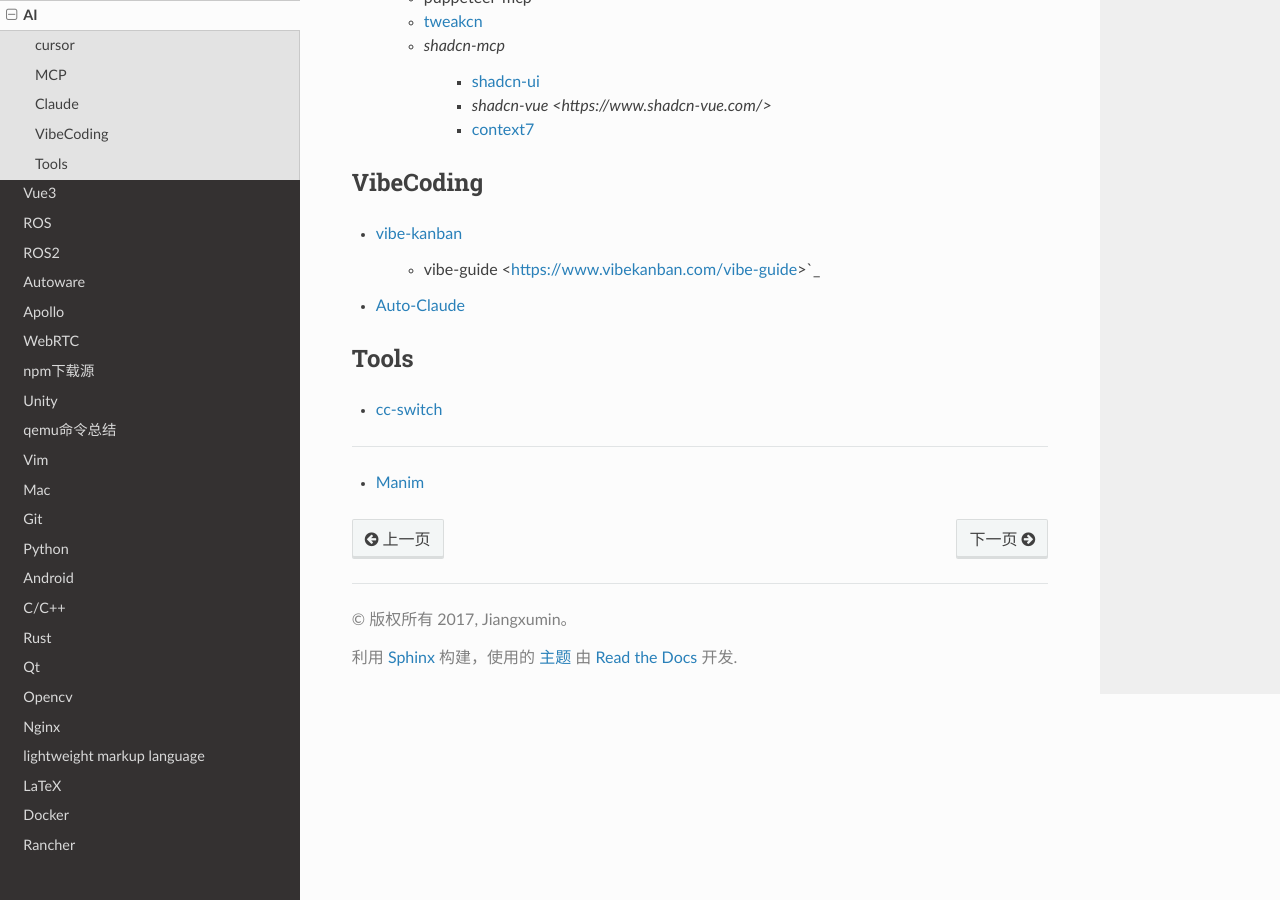
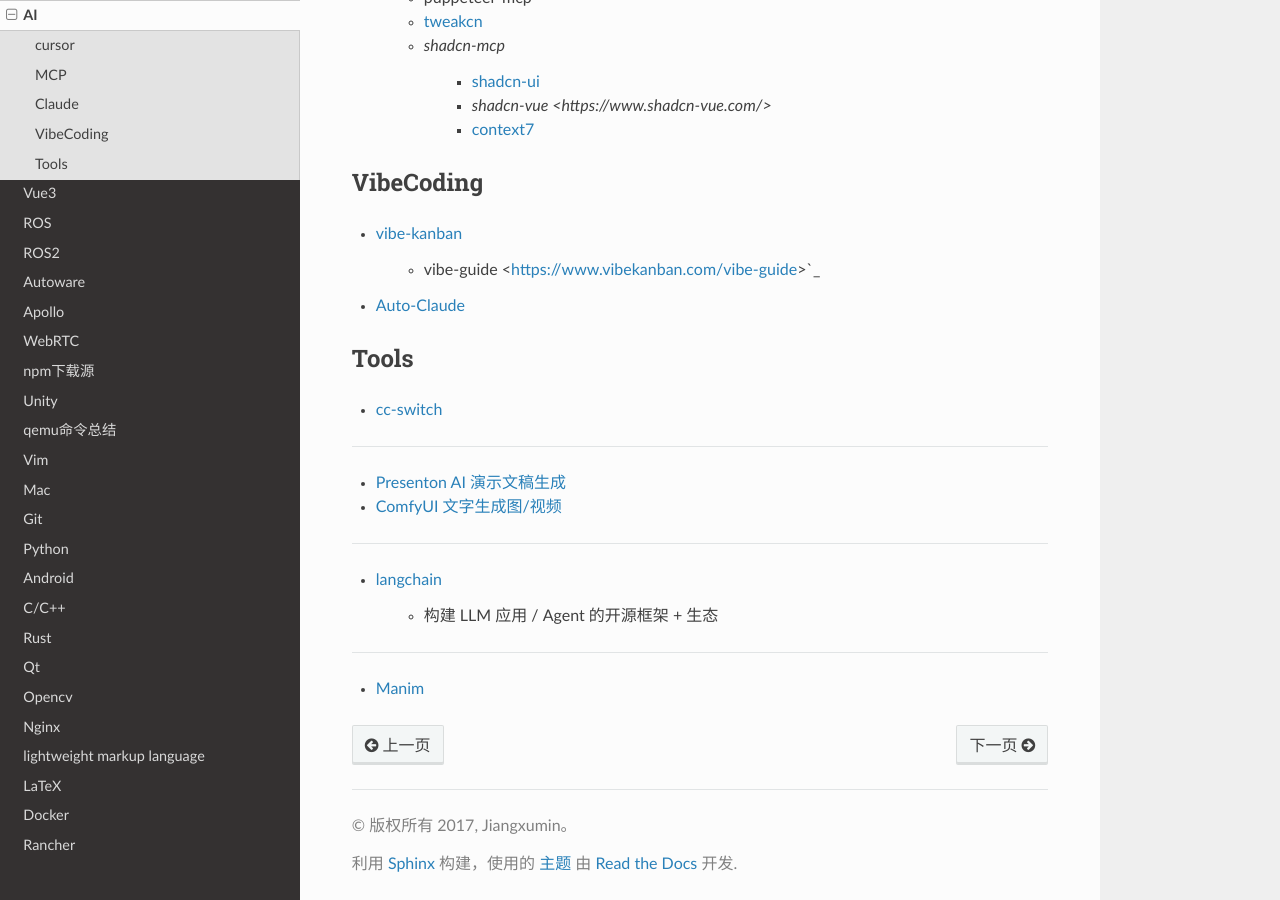
Before and after one commit to my-rds-store/my_space, a Sphinx documentation site: the page built from source/ai/index.rst, in a window 1280 px wide and 900 px high, scrolled down 2367 px. Built offline with Sphinx 7.4.7 and the Read the Docs theme 3.1.0, drawn with Linux system fonts in a browser that asks for light colours.

Commit message:
update ..

```diff
--- a/source/ai/index.rst
+++ b/source/ai/index.rst
@@ -151,6 +151,16 @@
 
 * `cc-switch <https://github.com/farion1231/cc-switch.git>`_
 
+------------
+
+* `Presenton AI 演示文稿生成 <https://github.com/presenton/presenton.git>`_
+* `ComfyUI 文字生成图/视频 <https://github.com/Comfy-Org/ComfyUI>`_
+
+-----------
+
+* `langchain  <https://github.com/langchain-ai/langchain>`_
+
+    * 构建 LLM 应用 / Agent 的开源框架 + 生态
 
 -----------
 
```
